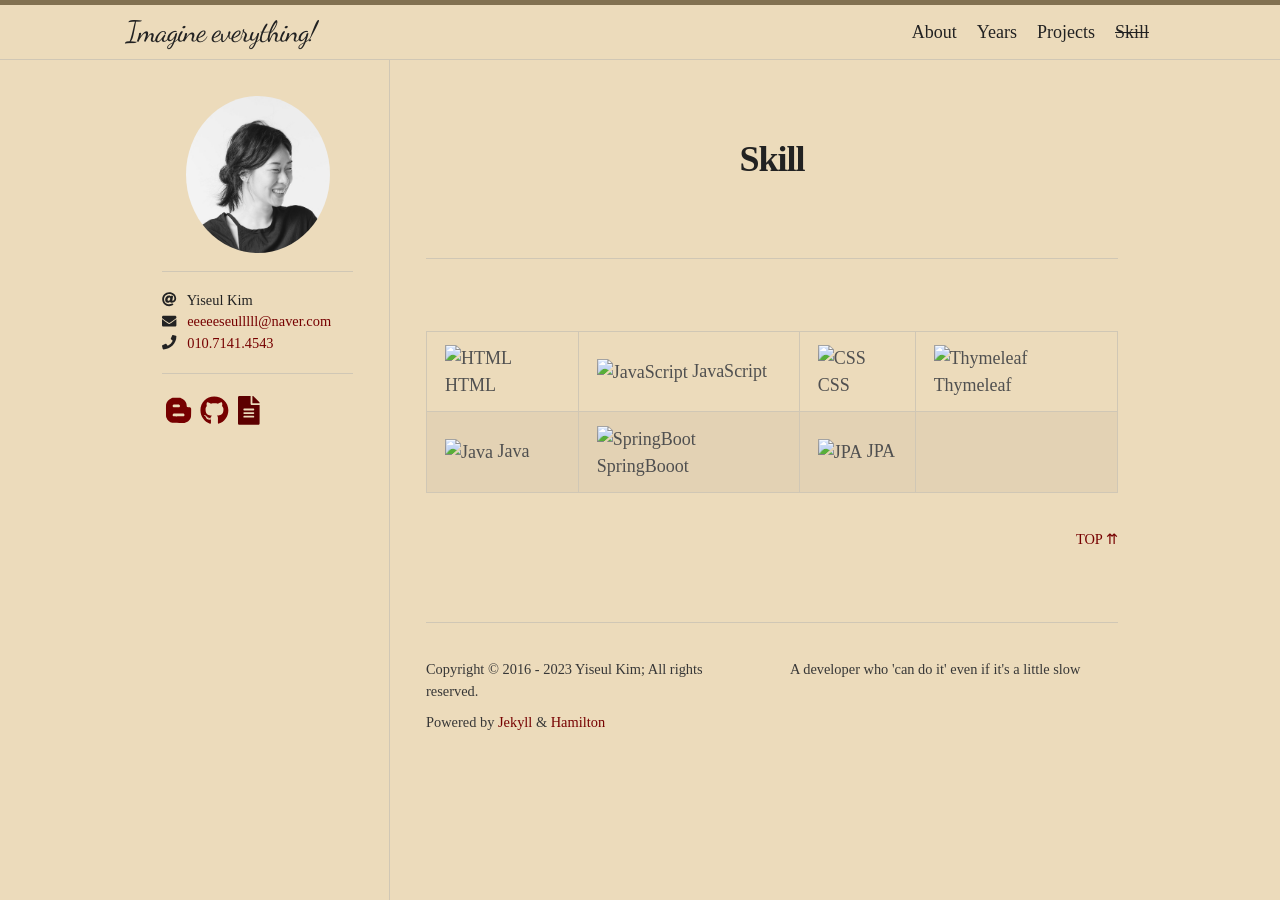
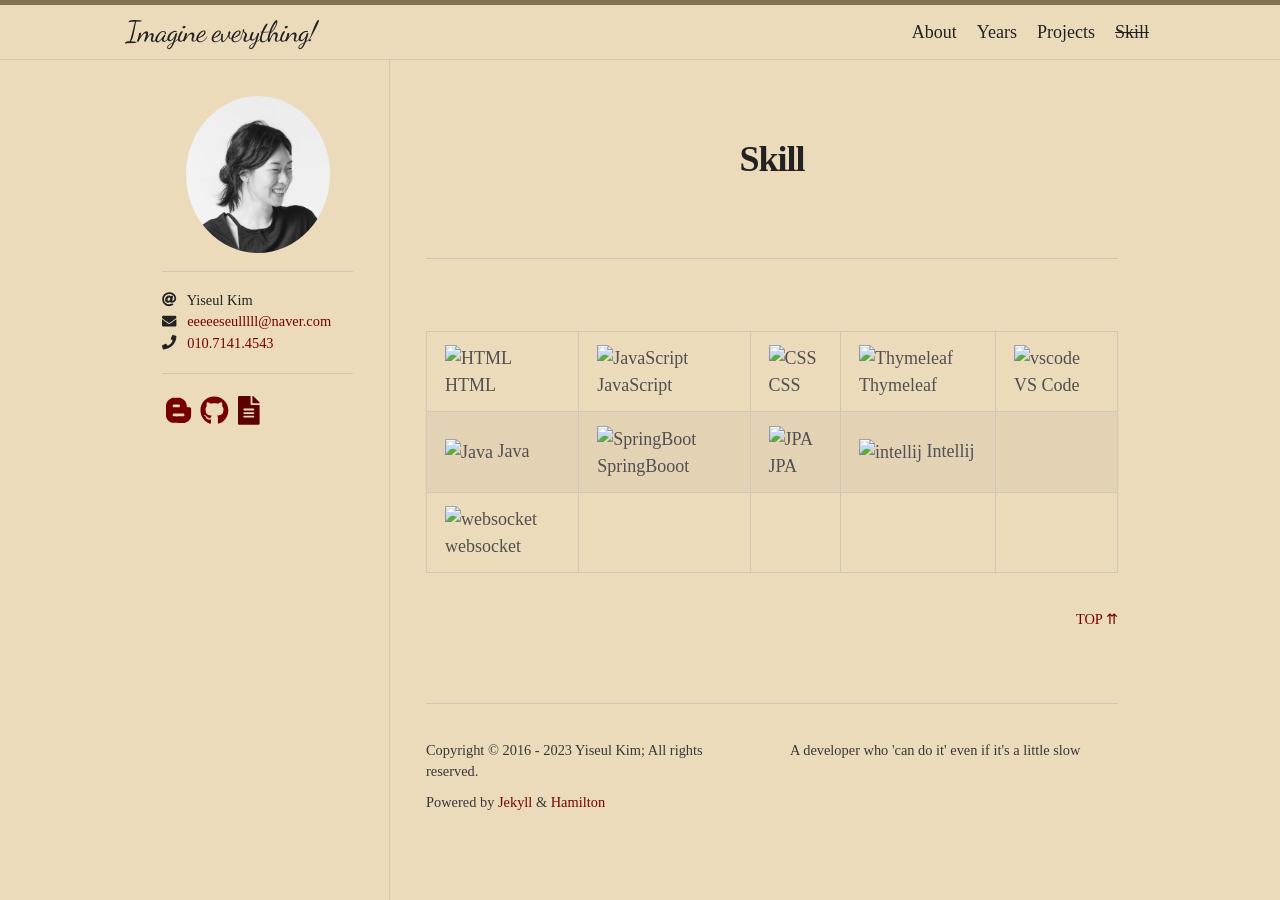
Before and after one commit to eseulssi/kimyiseul.github.io, a Jekyll site: the page built from skill.md, in a window 1280 px wide. Built offline with Jekyll 4.4.1, drawn with Linux system fonts in a browser that asks for light colours; nearby versions of some CDN libraries; some web fonts are replaced.

Commit message:
스킬추가

```diff
--- a/skill.md
+++ b/skill.md
@@ -4,5 +4,6 @@ title: Skill
 permalink: /skill/
 ---
 
-| ![HTML](html.png)   HTML | ![JavaScript](javascript.png)    JavaScript | ![CSS](css.png)    CSS| ![Thymeleaf](Thymeleaf.png)    Thymeleaf|
-| ![Java](java.png)   Java | ![SpringBoot](springboot.png)    SpringBooot | ![JPA](JPA.png)    JPA|
+| ![HTML](html.png) HTML | ![JavaScript](javascript.png)  JavaScript | ![CSS](css.png)  CSS| ![Thymeleaf](Thymeleaf.png)  Thymeleaf| ![vscode](vscode.png) VS Code |
+| ![Java](java.png) Java | ![SpringBoot](springboot.png)  SpringBooot | ![JPA](JPA.png)  JPA| ![intellij](intellij.jpeg) Intellij|
+| ![websocket](websocket.png)  websocket |
```
Also changed, not shown: intellij.jpeg (added), vscode.png (added), websocket.png (added).
